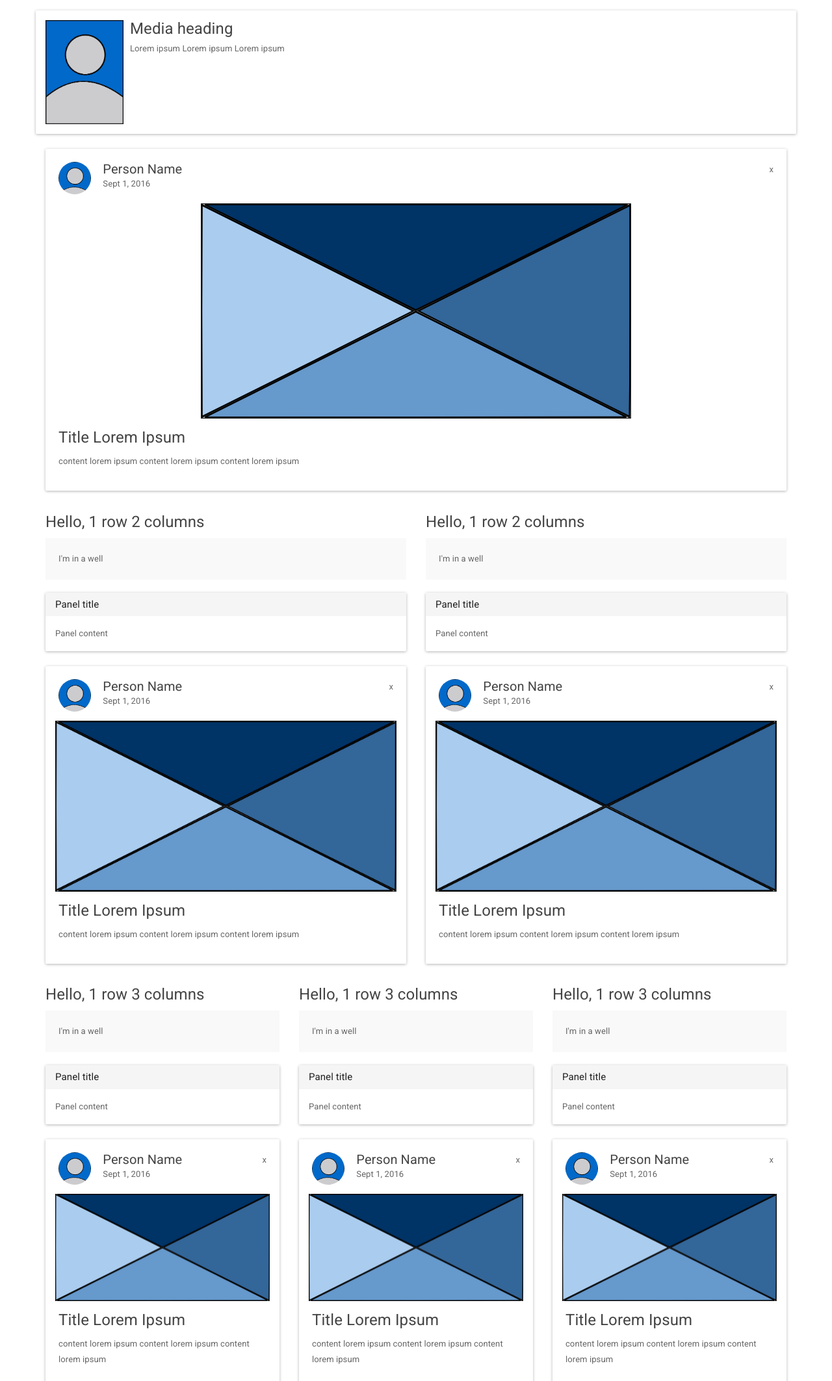
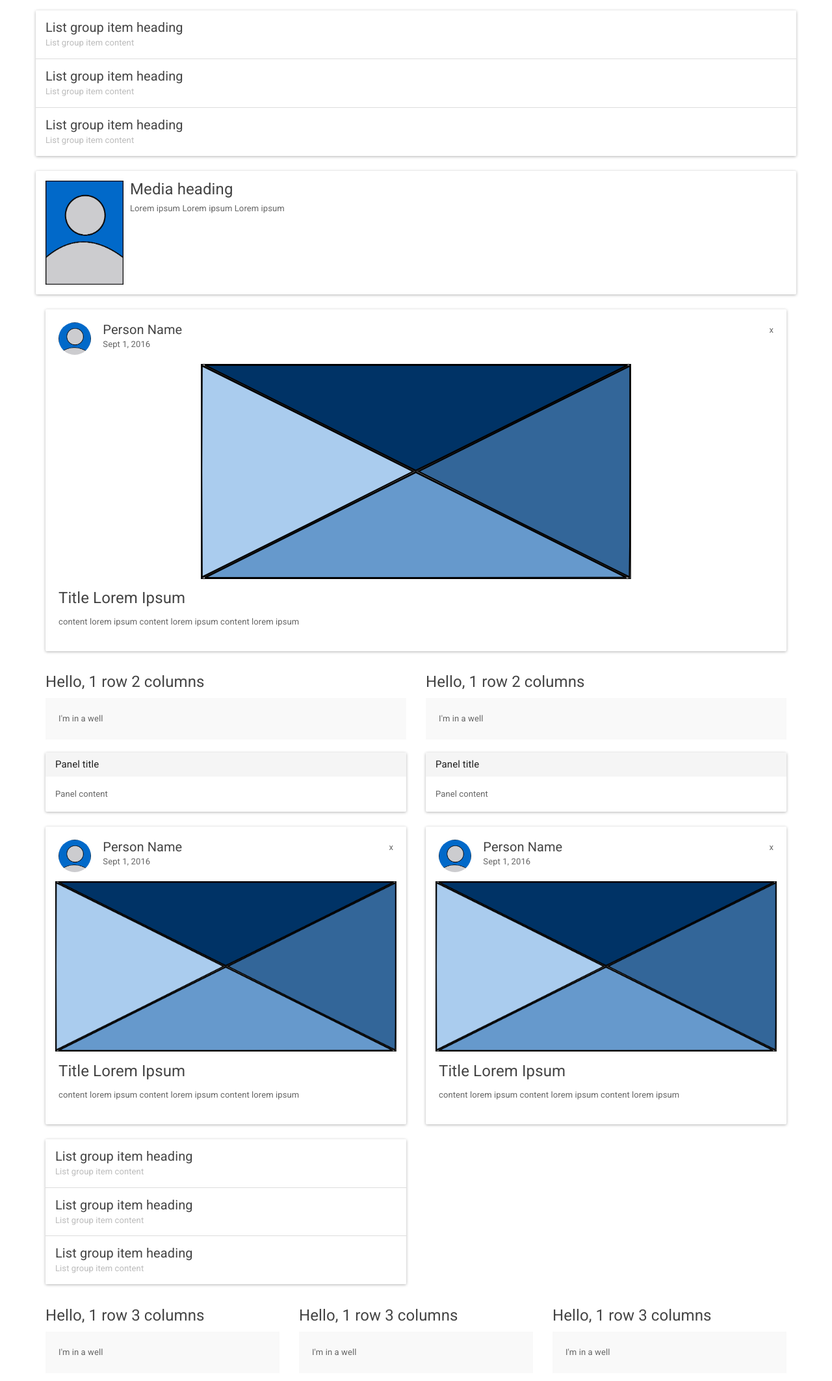
Before and after one commit to kukuhsain/learn-bootstrap-sass, a website: page index.html in a window 1280 px wide. Shown: the part 280-2405 px from the top of the page at 65% size. Drawn offline with Linux system fonts and the light colour scheme.

Commit message:
Add some simple samples of list group wrapped with panel in index.html

```diff
--- a/index.html
+++ b/index.html
@@ -33,6 +33,25 @@
             Panel content
           </div>
         </div>
+
+        <div class="panel">
+          <div class="list-group">
+            <div class="list-group-item">
+              <h5 class="list-group-item-heading">List group item heading</h5>
+              <p class="list-group-item-text">List group item content</p>
+            </div>
+            <div class="list-group-item">
+              <h5 class="list-group-item-heading">List group item heading</h5>
+              <p class="list-group-item-text">List group item content</p>
+            </div>
+            <div class="list-group-item">
+              <h5 class="list-group-item-heading">List group item heading</h5>
+              <p class="list-group-item-text">List group item content</p>
+            </div>
+          </div>
+        </div>
+
+
 
         <div class="panel panel-default">
           <div class="panel-body">
@@ -118,6 +137,23 @@
               </div>
             </div>
           </div>
+
+          <div class="panel">
+            <div class="list-group">
+              <div class="list-group-item">
+                <h5 class="list-group-item-heading">List group item heading</h5>
+                <p class="list-group-item-text">List group item content</p>
+              </div>
+              <div class="list-group-item">
+                <h5 class="list-group-item-heading">List group item heading</h5>
+                <p class="list-group-item-text">List group item content</p>
+              </div>
+              <div class="list-group-item">
+                <h5 class="list-group-item-heading">List group item heading</h5>
+                <p class="list-group-item-text">List group item content</p>
+              </div>
+            </div>
+          </div>
         </div>
 
         <!-- Column -->
@@ -190,6 +226,23 @@
               <div class="caption">
                 <h4>Title Lorem Ipsum</h4>
                 <p>content lorem ipsum content lorem ipsum content lorem ipsum</p>
+              </div>
+            </div>
+          </div>
+
+          <div class="panel">
+            <div class="list-group">
+              <div class="list-group-item">
+                <h5 class="list-group-item-heading">List group item heading</h5>
+                <p class="list-group-item-text">List group item content</p>
+              </div>
+              <div class="list-group-item">
+                <h5 class="list-group-item-heading">List group item heading</h5>
+                <p class="list-group-item-text">List group item content</p>
+              </div>
+              <div class="list-group-item">
+                <h5 class="list-group-item-heading">List group item heading</h5>
+                <p class="list-group-item-text">List group item content</p>
               </div>
             </div>
           </div>
```
